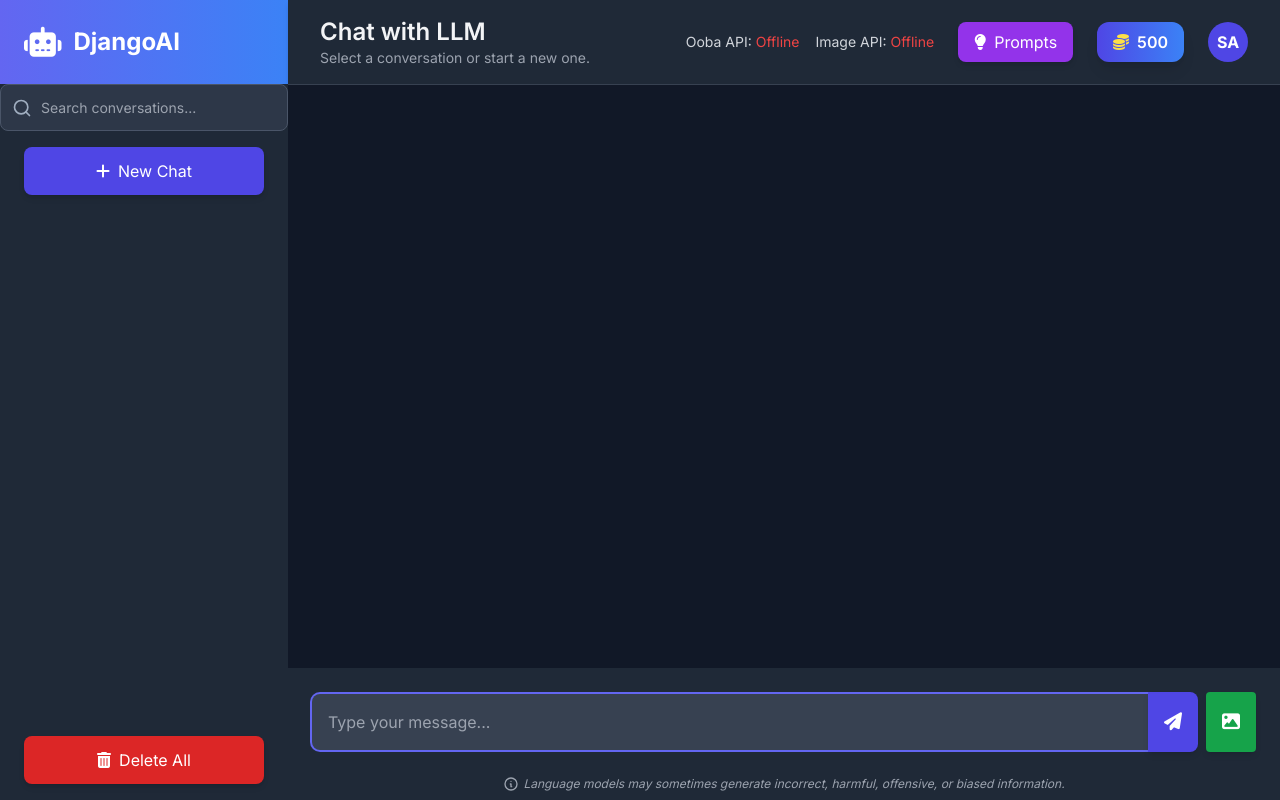
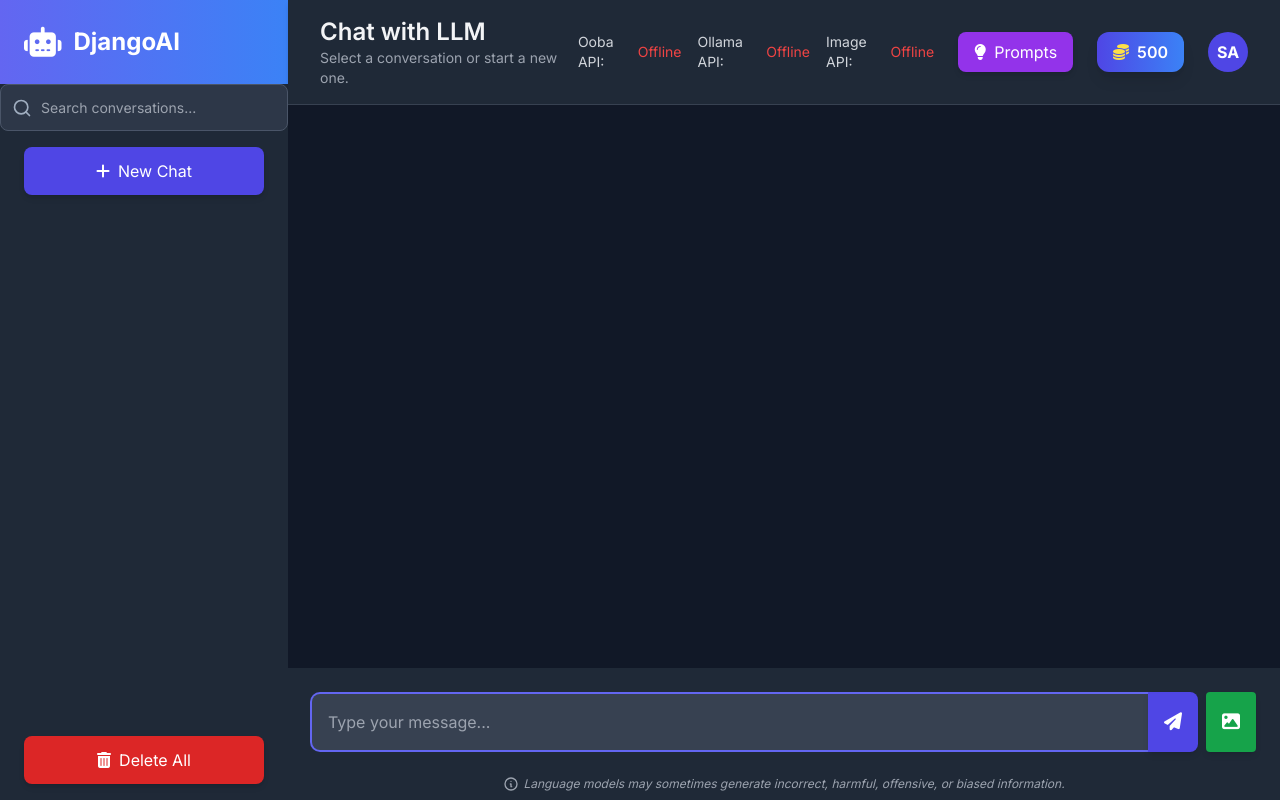
Before and after one commit to zimNMM/django-ai-chat, a Django app: page / in a window 1280 px wide. Run offline with Django 5.2, Linux system fonts and the light colour scheme; the visitor is signed in with stand-in values (Sample User, id 1); data comes from the database, SQL or seed files in the repository; data that the repository does not hold is empty; some libraries are stand-ins or nearby versions.

Commit message:
Added Ollama support

```diff
--- a/chat/models.py
+++ b/chat/models.py
@@ -38,6 +38,11 @@
     def __str__(self):
         return self.name
 
+class OllamaModel(models.Model):
+    name = models.CharField(max_length=255, unique=True)
+
+    def __str__(self):
+        return self.name
 class OobaboogaCharacter(models.Model):
     name = models.CharField(max_length=255, unique=True)
 
@@ -51,11 +56,13 @@
     BACKEND_API_CHOICES = [
         ('oobabooga', 'Oobabooga'),
         ('nebius', 'Nebius'),
+        ('ollama', 'Ollama'),
     ]
 
     backend_api_choice = models.CharField(max_length=20, choices=BACKEND_API_CHOICES, default='oobabooga')
     selected_model = models.ForeignKey(NebiusModel, on_delete=models.SET_NULL, null=True, blank=True, related_name='profiles')
     selected_character = models.ForeignKey(OobaboogaCharacter, on_delete=models.SET_NULL, null=True, blank=True, related_name='profiles')
+    selected_ollama_model = models.ForeignKey(OllamaModel, on_delete=models.SET_NULL, null=True, blank=True, related_name='ollama_profiles')
 
     def __str__(self):
         return f'Profile for {self.user.username}'
--- a/chat/templates/chat.html
+++ b/chat/templates/chat.html
@@ -70,6 +70,14 @@
                                 <span class="text-sm text-green-500 ml-1">{{ ooba_api_status }}</span>
                             {% else %}
                                 <span class="text-sm text-red-500 ml-1">{{ ooba_api_status }}</span>
+                            {% endif %}
+                        </div>
+                        <div class="flex items-center">
+                            <span class="text-sm text-gray-300">Ollama API:</span>
+                            {% if ollama_api_status == 'Online' %}
+                                <span class="text-sm text-green-500 ml-1">{{ ollama_api_status }}</span>
+                            {% else %}
+                                <span class="text-sm text-red-500 ml-1">{{ ollama_api_status }}</span>
                             {% endif %}
                         </div>
                         <div class="flex items-center">
@@ -268,7 +276,7 @@
                         const icon = document.createElement('i');
                         icon.classList.add('fas', 'fa-comments', 'mr-3', 'text-indigo-400');
                         const span = document.createElement('span');
-                        span.textContent = conv.summary ? truncateSummary(conv.summary) : `Conversation ${conv.id}`;  // Use summary
+                        span.textContent = conv.summary ? truncateSummary(conv.summary) : `Conversation ${conv.id}`;
                         span.classList.add('flex-1');
                         convInfo.appendChild(icon);
                         convInfo.appendChild(span);
--- a/chat/views.py
+++ b/chat/views.py
@@ -10,7 +10,7 @@
 from django.core.files.base import ContentFile
 from django.db.models import Q
 
-from .models import Conversation, Message, Credits, Prompt, MessageReaction
+from .models import Conversation, Message, Credits, Prompt, MessageReaction, OllamaModel
 from .forms import CustomPasswordChangeForm, OTPEnableForm, CustomAuthenticationForm, BackendAPIChoiceForm
 
 import os
@@ -30,6 +30,7 @@
 
 ooba_url =  os.getenv("OOBABOOGA_URL")
 img_url = os.getenv("STABLEDIFFUSION_URL")
+ollama_url = os.getenv("OLLAMA_URL")
 
 # ==============================================================================
 # Section 1: Utility Functions
@@ -58,6 +59,9 @@
 def check_ooba_api_status():
     """Checks the status of the Oobabooga API."""
     return check_api_status(ooba_url)
+def check_ollama_api_status():
+    """Checks the status of the Ollama API."""
+    return check_api_status(ollama_url)
 def check_img_api_status():
     """Checks the status of the StableDiffusion API."""
     return check_api_status(img_url)
@@ -69,6 +73,63 @@
 # ==============================================================================
 
 
+def sync_ollama_models():
+    """
+    Synchronizes Ollama models from the API with the database.
+
+    Returns:
+        bool: True if successful, False otherwise.
+    """
+    try:
+        response = requests.get(f"{ollama_url}/api/tags")
+        if response.status_code == 200:
+            data = response.json()
+            for model_data in data.get('models', []):
+                name = model_data['name']
+                OllamaModel.objects.get_or_create(name=name)
+            return True
+        else:
+            print(f"Error syncing Ollama models: {response.text}")
+            return False
+    except Exception as e:
+        print(f"Error syncing Ollama models: {e}")
+        return False
+
+def send_to_ollama(conversation, credits_object):
+    """
+    Sends conversation to the Ollama API and retrieves the assistant's response.
+
+    Args:
+        conversation (Conversation): The conversation object.
+        credits_object (Credits): The user's credits object.
+
+    Returns:
+        str: Assistant's response or an error message.
+    """
+    ollama_client = OpenAI(base_url = 'http://localhost:11434/v1',api_key='ollama')
+    messages = conversation.messages.order_by('timestamp')
+    history = []
+
+    for msg in messages:
+        role = 'user' if msg.sender == 'user' else 'assistant'
+        history.append({'role': role, 'content': msg.text})
+    print (history)
+
+    profile = conversation.user.profile
+    selected_model = profile.selected_ollama_model.name if profile.selected_ollama_model else None
+    if not selected_model:
+        return 'Error: No Ollama model selected.'
+    try:
+        response = ollama_client.chat.completions.create(
+            model=selected_model,
+            messages=history,
+        )
+        assistant_message = response.choices[0].message.content.strip()
+        credits_object.credits -= 1
+        credits_object.save()
+        return assistant_message
+    except Exception as e:
+        return f'Error: {str(e)}'
 def send_to_nebius(conversation, credits_object):
     """
     Sends conversation to the Nebius API and retrieves the assistant's response.
@@ -234,6 +295,8 @@
         return send_to_oobabooga(conversation, credits_object)
     elif backend_api == 'nebius':
         return send_to_nebius(conversation, credits_object)
+    elif backend_api == 'ollama':
+        return send_to_ollama(conversation, credits_object)
     else:
         return 'Error: Unsupported backend API.'
 # ==============================================================================
@@ -258,7 +321,8 @@
     initials = user.username[:2].upper()
     ooba_api_status = check_ooba_api_status()
     img_api_status = check_img_api_status()
-    return render(request, 'chat.html', {'conversations': conversations,'credits': credits,'initials': initials,'ooba_api_status': ooba_api_status,'img_api_status': img_api_status})
+    ollama_api_status = check_ollama_api_status
+    return render(request, 'chat.html', {'conversations': conversations,'credits': credits,'initials': initials,'ooba_api_status': ooba_api_status,'ollama_api_status':ollama_api_status,'img_api_status': img_api_status})
 
 @login_required
 def send_message(request):
@@ -596,6 +660,7 @@
     """
     profile = request.user.profile
     qr_code_base64 = None
+    sync_ollama_models()
     if request.method == 'POST':
         form = CustomPasswordChangeForm(request.user, request.POST)
         otp_form = OTPEnableForm()
```
Also changed, not shown: chat/admin.py (+7 -2 lines), chat/forms.py (+13 -3 lines), chat/templates/profile.html (+15 -5 lines), 1 other file.
